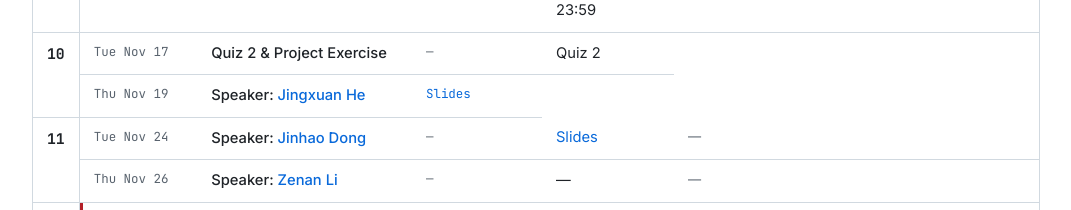
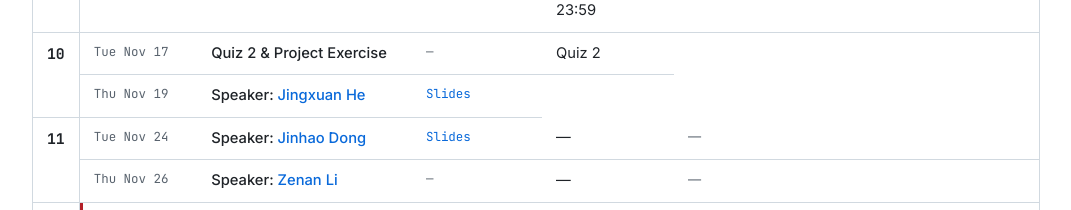
Before and after one commit to sra-research/CSC4801, a plain HTML site: page index.html in a window 1280 px wide. Shown: the part 2153-2363 px from the top of the page, without its empty margins (104-1175 px from the left). Drawn offline with Linux system fonts and the light colour scheme.

Commit message:
Fix schedule entry for week 11

```diff
--- a/index.html
+++ b/index.html
@@ -89,7 +89,7 @@
           <tr><td class="sched__date">Thu Nov 12</td><td class="sched__topic">AIOps</td><td class="sched__slides"><a href="slides/17_AIOps.pdf">Slides</a></td><td class="sched__assessment">HW 3 due · 23:59</td><td class="sched__read"><ul><li><a href="https://github.com/resources/articles/what-is-aiops">What Is AIOps</a></li></ul></td></tr>
           <tr><td class="sched__wk" rowspan="2">10</td><td class="sched__date">Tue Nov 17</td><td class="sched__topic">Quiz 2 & Project Exercise</td><td class="sched__slides">&mdash;</td><td class="sched__assessment">Quiz 2</td></tr>
           <tr><td class="sched__date">Thu Nov 19</td><td class="sched__topic">Speaker: <a href="https://jxhe.info/" target="_blank" rel="noopener noreferrer">Jingxuan He</a></td><td class="sched__slides"><a href="slides/JingxuanHe.pdf">Slides</a></td></tr>
-          <tr><td class="sched__wk" rowspan="2">11</td><td class="sched__date">Tue Nov 24</td><td class="sched__topic">Speaker: <a href="https://dongjinhao-ruc.github.io/" target="_blank" rel="noopener noreferrer">Jinhao Dong</a></td><td class="sched__slides">&mdash;</td><td class="sched__assessment"><a href="slides/JinhaoDong.pdf">Slides</a></td><td class="sched__read">&mdash;</td></tr>
+          <tr><td class="sched__wk" rowspan="2">11</td><td class="sched__date">Tue Nov 24</td><td class="sched__topic">Speaker: <a href="https://dongjinhao-ruc.github.io/" target="_blank" rel="noopener noreferrer">Jinhao Dong</a></td><td class="sched__slides"><a href="slides/JinhaoDong.pdf">Slides</a></td><td class="sched__assessment">&mdash;</td><td class="sched__read">&mdash;</td></tr>
           <tr><td class="sched__date">Thu Nov 26</td><td class="sched__topic">Speaker: <a href="https://lizn-zn.github.io/" target="_blank" rel="noopener noreferrer">Zenan Li</a></td><td class="sched__slides">&mdash;</td><td class="sched__assessment">&mdash;</td><td class="sched__read">&mdash;</td></tr>
           <tr class="is-project"><td class="sched__wk" rowspan="2">12</td><td class="sched__date">Tue Dec 01</td><td class="sched__topic">Project Competition</td><td class="sched__slides">&mdash;</td><td class="sched__assessment">&mdash;</td><td class="sched__read"><a href="project.html">Leaderboard</a></td></tr>
           <tr class="is-project"><td class="sched__date">Thu Dec 03</td><td class="sched__topic">Project Competition</td><td class="sched__slides">&mdash;</td><td class="sched__assessment">&mdash;</td><td class="sched__read">&mdash;</td></tr>
```
